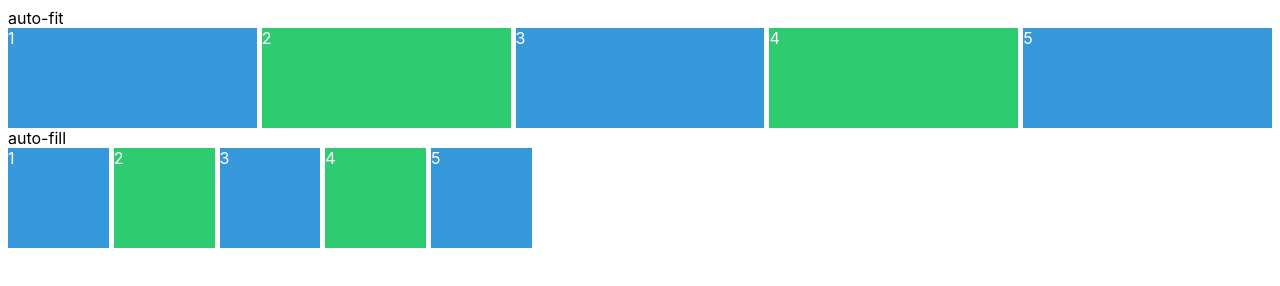
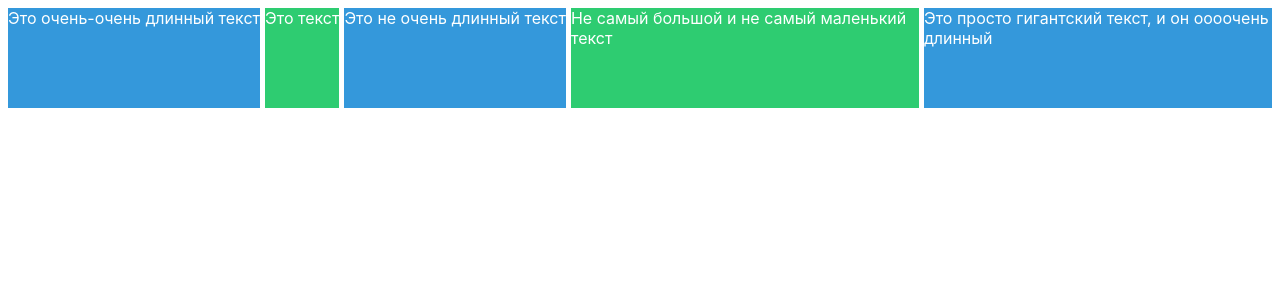
Before and after one commit to easycoders-academy/scss-masterclass, a plain HTML site: page index.html in a window 1280 px wide. Drawn offline with Linux system fonts and the light colour scheme.

Commit message:
2.13 min-content и max-content

```diff
--- a/index.html
+++ b/index.html
@@ -7,21 +7,12 @@
     <title>Мастеркласс по S(CSS)</title>
 </head>
 <body>
-    auto-fit
     <div class="grid">
-       <div class="item">1</div>
-       <div class="item">2</div>
-       <div class="item">3</div>
-       <div class="item">4</div>
-       <div class="item">5</div>
-    </div>
-    auto-fill
-    <div class="grid">
-       <div class="item">1</div>
-       <div class="item">2</div>
-       <div class="item">3</div>
-       <div class="item">4</div>
-       <div class="item">5</div>
+       <div class="item">Это очень-очень длинный текст</div>
+       <div class="item">Это текст</div>
+       <div class="item">Это не очень длинный текст</div>
+       <div class="item">Не самый большой и не самый маленький текст</div>
+       <div class="item">Это просто гигантский текст, и он оооочень длинный</div>
     </div>
 </body>
 </html>
--- a/styles.css
+++ b/styles.css
@@ -6,15 +6,9 @@ body {
     color: white;
     display: grid;
     gap: 5px;
+    grid-template-columns: repeat(auto-fit, minmax(20px, max-content));
     grid-auto-rows: 100px;
-}
-
-.grid:first-child{
-    grid-template-columns: repeat(auto-fit, minmax(100px, 1fr));
-}
-
-.grid:last-child{
-    grid-template-columns: repeat(auto-fill, minmax(100px, 1fr));
+    margin-bottom: 30px;
 }
 
 .item:nth-child(even) {
```
Also changed, not shown: README.md.
